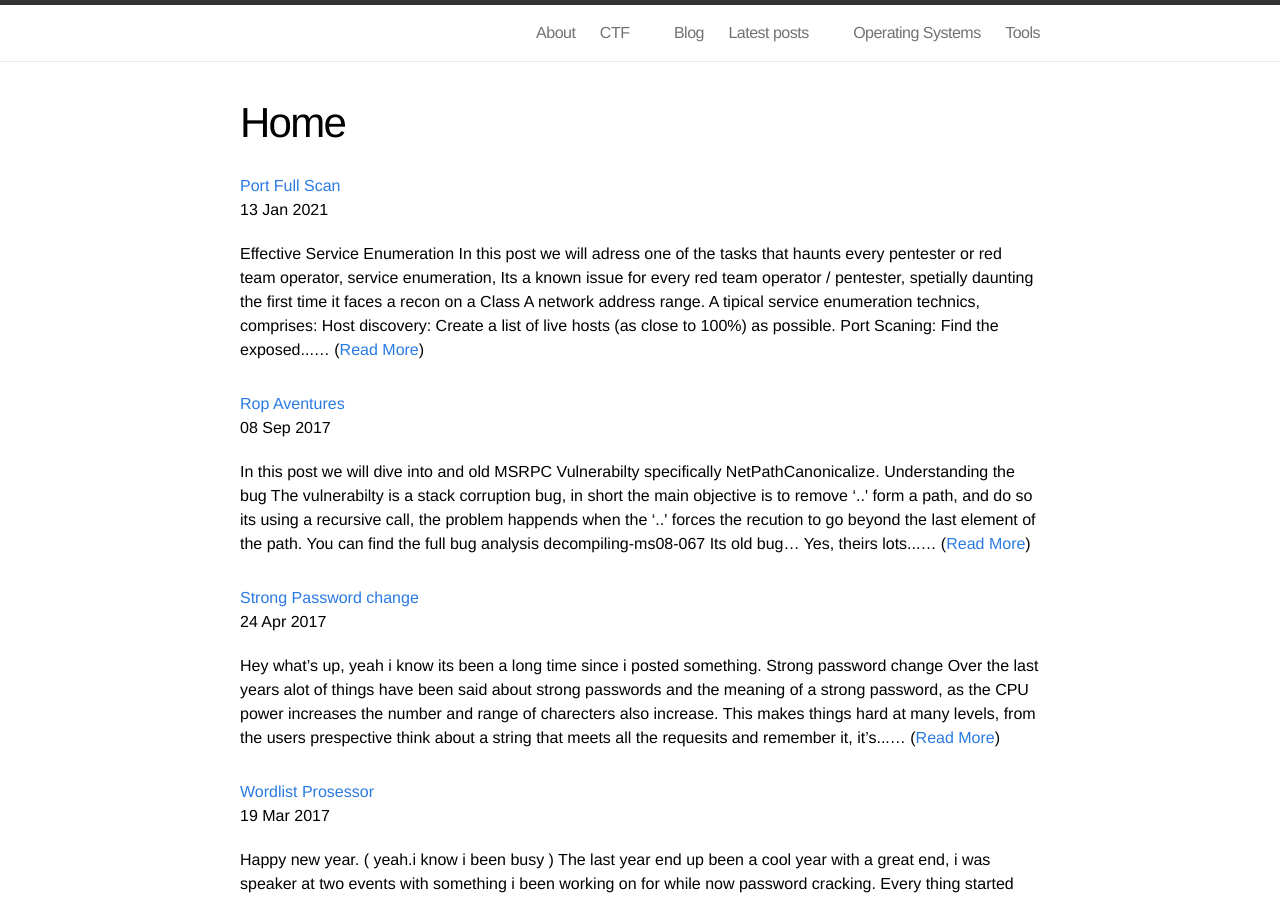
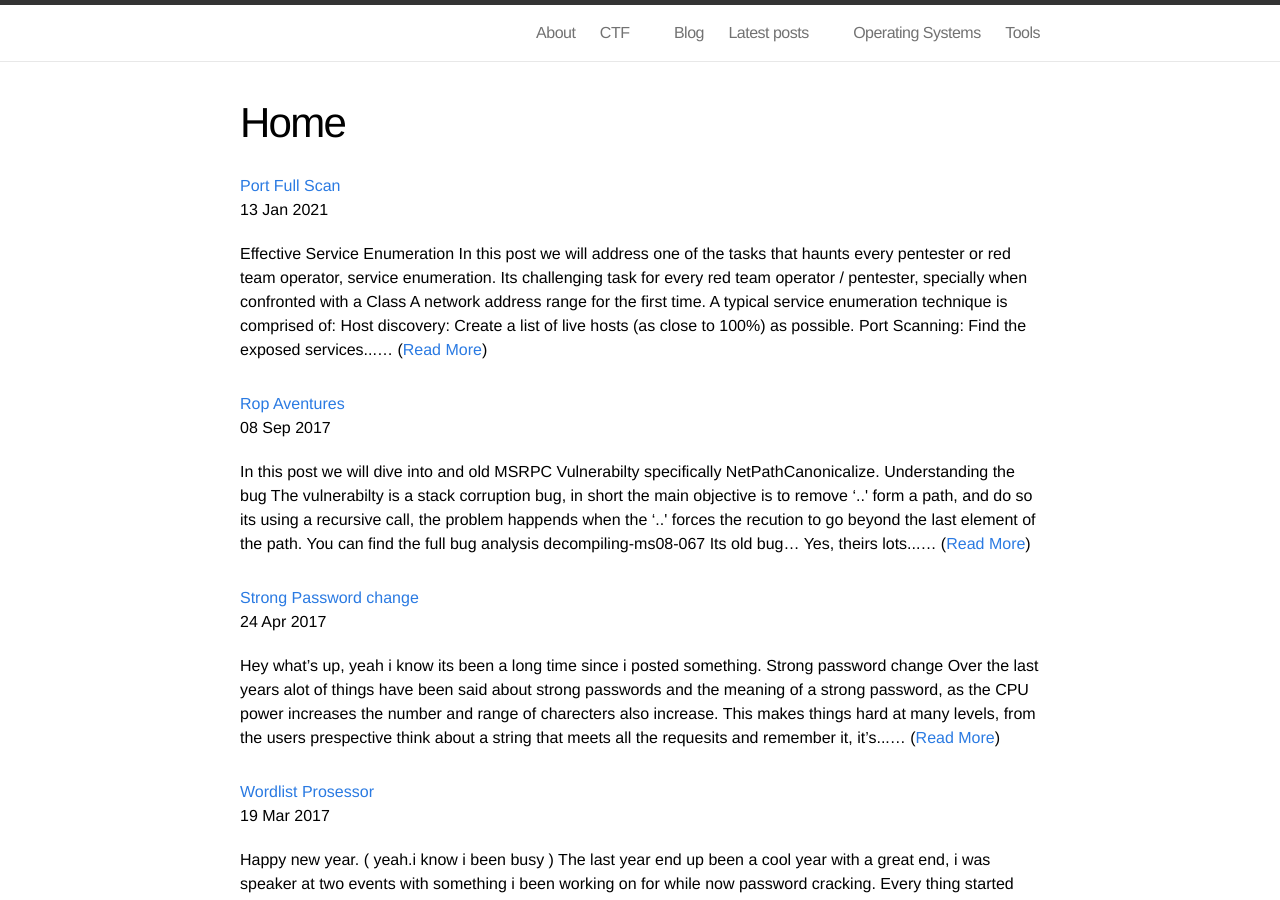
Before and after one commit to 0x4E0x650x6F/0x4E0x650x6F.github.io, a Jekyll site: the page built from index.html, in a window 1280 px wide and 900 px high. Built offline with Jekyll 4.4.1, drawn with Linux system fonts in a browser that asks for light colours; the list of posts is cut into pages by our own code; some of the changed lines change nothing that is shown.

Commit message:
update 2021-01-13-nmap.md
review and rewritten the post, fixed typos and removed misleading content.

````diff
--- a/_posts/2021-01-13-nmap.md
+++ b/_posts/2021-01-13-nmap.md
@@ -7,61 +7,77 @@
 
 ## Effective Service Enumeration
 
-In this post we will adress one of the tasks that haunts every pentester or red team operator, **service enumeration**, Its a known issue for every red team operator / pentester, spetially daunting the first time it faces a recon on a **Class A** network address range.
+In this post we will address one of the tasks that haunts every pentester or red team operator, **service enumeration**.
+Its challenging task for every red team operator / pentester, specially when confronted with a  **Class A**
+network address range for the first time.
 
 
-**A tipical service enumeration technics**, comprises:
+**A typical service enumeration technique** is comprised of:
 
 - **Host discovery:** Create a list of live hosts (as close to 100%) as possible.
-- **Port Scaning:**  Find the exposed services on the hosts found by the previous step.
-- **Version Scan:** This last step assists the operator in prioritizing what services to test first or to leave behind.
+- **Port Scanning:**  Find the exposed services on the hosts found by the previous step.
+- **Version Scan:** Determine software names and versions; this assists the operator in prioritizing what services to test first or to leave behind.
 
 
-If you ever did a pentest for a big corporate network you'r probably already hearing the eco of the project's budjet / clock, this is one of the main differences between a threat actor and a pentester, threat actors don't have tight bugjects or limited to a few weeks this fact alone **MAKES ALOT OF DIFFENTECE**  as every setep is taken with a huge amount of information and well contextualized.
+When performing pentesting for a big corporations, pentesters usually face budget and time constraints on their analysis;
+by contrast, threat actors often don't have these kind of limitations and can run more detailed analysis without any
+time constraints, and consolidate more information during that time. The lack of time constraints also enable attackers
+to use slower, less noisy analysis techniques, in an attempt to avoid detection. Regardless, service enumeration is used
+at different stages (such as lateral movements and black box analysis), and often performed with tools like **nmap**,
+**masscan**, **zmap**, to name a few. Our approach presented in this post relies on **nmap**, as we found it is quite
+reliable in our usage scenarios.
 
-In the end what does this mean?
-
-This means port scanning is not always needed once they are inside the network and when it its they have the time on their side the slower the actions less noise they will make, this is key not only to maintain the access, but also to avoid raising flags, one of such technics takes advantage of **lateral movents** as for every new compromise amoung the information collected is services and resources envolved in does services a **black box analisys** becomes a **white box**.
-
-Alot has been done and writen about his topic, **nmap** is the most known but thier are others **masscan** **zmap** and others, in this post i wll talk about **nmap** i  find it more reliable than others i tryed the **asyncronos** scan is a hot topic and fiercely debated, the issue with **asyncronos** and networking is latenecy it short slow reponsces leads to **false negatives** meaning closed ports that are actualy open but behind something that slows down the reponce.
+While asynchronous scanning is a hot topic, we found network latency can have a big impact on its reliability, considering
+slow responses may lead to **false negatives**, showing ports that are actually open but slow as closed. As such, our
+solution relies on synchronous scan, opting instead to distribute the task to multiple workers.
 
 
 ### Discovery
 
-Active discovery is usally the second step of theirs work to be done before this namely:
+Active discovery is usually the second step taken by operators. It revolves around the following steps:
 
-- Who is the **dhcp**.
-- Where is the host located in the network.
+- Identify **dhcp** information;
+- Where is the current host located in the network.
 - What is the **ipaddress** of the host.
 
-Some of this information is avaliable in the os other can be collected by listening to the network with a tool like netdiscovery, after this step **active discovery** is contextualzed, this means the operator should be able to determine the potential number of neighbors.
+Some of this information can be provided by the operating system, and other can be collected by listening to the network
+with a specialized tool like netdiscovery. The **active discovery** is contextualized when an operator is able to determine
+the potential number of neighbours.
 
-A critical information for this step is the address range the latency of the network / bandwith and existence of filters of any kind, personaly i tend to opt betwen 3 methods of discovery.
+The address range and the latency of the network, as well as bandwidth and possible network filters can be critical to the
+successful completion of this task. There are several common methods of discovery, such as:
 
 
 #### DNS BASED
 
-This means i found a way to collect significant amount of internal names that can be used to establish range of addresses considering the **class** of address ranges for **Class A** or **class B** one of the most used methods is to split the ranges in subtnets **/24** this will create a constant stream of information to be preocessed.
+By analyzing the amount of internal names, we can try to establish a range of  addresses considering the **class** of
+address ranges for **Class A** or **class B**; This is commonly achieved by splitting the ranges in subtnets **/24**.
 
 
 #### Ping sweeps
 
-This can be done with many tools like everthing in this field, nmap is able to do this and uses it to create internal statistics to aid its planing and prediction algorithms, in modern networks this might be a source of **huge pain icmp** block or slowdowns will affect the accuracy and the amount of time spent on each target.
+There are many tools capable of performing ping sweeps, including nmap. Nmap uses it to create internal
+statistics to aid its planing and prediction algorithms. However, in modern networks this might be a source of problems
+due to icmp blocks or slowdowns that will impact the accuracy and time spent on each target.
 
 #### Port acknowledge
 
-For the lack of a better term it means electing a range of ports to be used as beacons to establish if the host is live or not, confused ? its actualy more simple that it seems, after a some time you will realyze some ports tend to **be as open** in spesific systems  eg: Windows 3398,445, 135 Linux: 22. to name a few. The advantages of this technic is it doesn't rely on icmp and nmap is still able to make its statistics to plan the execution resulting in shorter times.
-
+By manually choosing common ports that systems often have open, such as 22 in Linux or 135 or 3389 in Windows, we can use
+nmap to quickly identify possible alive hosts by focusing on these ports first. This results in shorter analysis time,
+at the expense of some accuracy.
 
 ### Port Scanning
 
-I read this once, "port scanning is the equivalent o geting into a buildingf and knock on every door, to see who lives their", simple but true this means the objective goal would be to reach all **65535 ports on every host** many say a comprensive pentest will allways include a **full TCP/UDP scan**, one of the rationals behind this is to provide information need from security prespective, but not critical enouph for the local teams to execute regularly, although this has changed and some companies actualy scan their networks regularly.
+I read this once, "port scanning is the equivalent o geting into a building and knock on every door, to see who lives their", port scanning is the most common and well-known method, and the most common task for the usage of nmap. It involves
+iterating every port (from all the possible 65536 ports) and check if it is reachable. It is the most extensive method,
+but with longer execution time and generates more network traffic. A comprehensive pentest will  always include a
+full TCP/UDP scan, but not all companies perform network scans regularly.
 
-The question is how to make this effective and extract rellyable and accurate information berfore all your hardware becomes obsolete. :)
-Over the years i tryed many things, some o came up by my self others i borrowed from others, the one i find most effective is split port  and ip  address in ranges,  "usually called staged scan", making them more managable.
-As the information arrives one can aggregate it and prioritize the services that will be looked at first.
+As most operators, we also experimented different approaches at automating these methods, using both available and
+custom made tools and scripts. An approach we found particularly effective is to split ports and ip addresses in ranges,
+(usually called "staged scan"), making them more manageable.
 
-An example of it would be:
+An example of this approach would be:
 
 ```
 80,443,8080
@@ -72,33 +88,35 @@
 30000-65535
 ```
 
-As allways theirs also a downside, this also means you will need to keep an eye on the scanner and avoid it beeing stoped between stages, this was were i started craft some code to automate, **[Dscan](https://github.com/0x4E0x650x6F/dscan "Distribuited Scan")** was born from the need to maintain acitive reliable stream of information flowing even if the pentester is not their, the smaller the tast less resources it needs (in therory at least),  hypothetically one could create something that after setup would work on the scan stage after stage and keep the results, and resume if it something goes wrong.
-This also opens up the possiblity of leaving something behind after hours, and spreating the proboes over a longer time frame.
-
-The way i usually did this was:
-
-- **split the network addresses**  in calss C address CIDR
-- **split the port ranges** into managble ranges is usefull to consider the network bandwtith, number of team members, and other limitations that might come up.
--**filter** the services indentiflied easily, and calssify them based on a priority.
--**version scan** some servirces would require a version scan or vulnerability checks, this are usualy services where the protocol is not easly identified or when knowing a service version could aid the operator in finding potential vulnerabilities to be exploited.
-
-
-The firs two steps are easlly automated and would result ins something like.
-
-```
-nmap -n -sn -PE -PP -PS 21,22,23,25,80,113,31339 -PA 80,113,443,10042 <ip-range> -oA <ip-range>
-nmap -n -sS -PE -PP -PS 21,22,23,25,80,113,31339 -PA 80,113,443,10042 -p25,135,137,139,445,1433,3306,5432 <ip-range> -oA <ip-range>
-```
-
-After a while as most pentesters, i started to create serveral scripts to mange this and free my self from this task in a more automated way and last year i decided to make a tool to not only do this but allow one or more systems to colaborate while maintaing a close eye on the progress, and **Dscan** was born.
-
-<iframe width="560" height="315" src="https://www.youtube.com/embed/3wY6gpH_8rE" frameborder="0" allowfullscreen></iframe>
+The need to keep an eye on the scanner and make sure it wasn't stopped between stages led us to craft some automation
+for this approach, called **[Dscan](https://github.com/0x4E0x650x6F/dscan "Distribuited Scan")**. Dscan centralizes the
+results and status of a set of scanner workers (called agents), while allowing resume of scans. This alleviates the need of attention
+from an operator, and it is particularly suited for regular scans, as they can take longer time and their state is managed
+automatically.
 
 ### Dscan
 
-Dscan is a small distributed application, with two components **server** and **agent** they are linked to each other by an tcp connection with ssl tunnel to protect the information from tampering we all know the amount of shenanigans auditors find in the client's networks.
+Dscan is a small distributed application, with two components **server** and **agent**. The components interact via TCP
+with SSL. The server coordinates the execution of the agents that will perform the scan tasks, and aggregate the generated
+results. The tool behaves well in multiple scenarios, ranging from dedicated servers to raspberry pi boxes, enabling
+unattended scans on available networks.
 
-A configuration such as the one bellow dettermins the tasks and the targers to be scanned, as well as the place where the reports will be saved.
+The solution allows the configuration of any number of stages, requiring always at least one - the discovery stage. This
+stage is used by the tool to enumerate live hosts and their addresses. These hosts are then grouped  in **cidr** or block range
+format.
+
+Both server and agent keep a copy of the scan report. When an agent is disconnected, it is added to an internal unfinished pool.
+If the server fails catastrophically, there is a .trace file that holds a serialized state of the scan process,
+allowing it to resume its previous state,  **including** unfinished or failed scans.
+
+##### Configuration
+Configuration steps:
+- generate a certificate and private key for your setup;
+- copy the certificate file to the agents;
+- edit the appropriate settings in the configuration file;
+
+A configuration file example is shown below. The server can generate a boilerplate configuration file, suitable for most
+tasks, and ready to be adjusted to a specific scenario.
 
 ```
 [base]
@@ -133,34 +151,9 @@
 cert-hostname = dscan
 ```
 
-**Q:** Do i need to write all that configuration?
-**R:** No, the tool generates a base line, that can be ajusted don't panic. :D
+##### Running
+Please have a look at the following video, exemplifying Dscan operation:
 
-The application allows one to establish a continum service enumeration workflow, that can run beyond office hours, without this reprensenting a risk for the auditor system, a small computer like raspberry pi or other like it can esure the orchestration and scanning outside office hours and reenforced by the auditors in office hours by the auditors computers.
-
-
-The process works as follows:
-
-- A certificate and private key is configurated in the server side.
-- Scan details are preparered.
-- Target list is compiled into a text file.
-- The server is started with the config file and target's directory.
-- The server takes the target's list targets are parsed and optimized generates a .work file, and a .tracefile
-- Certificate is shared with the agent's.
-- Agents connect to the server authenticate, and receives a target starts scanning.
-
-Like all things in life this also **has rules**, the server config file needs to include a discovery stage, this stage is **key** all other stages depend on this to know which targets are live, all reports sent by the agents from this stage are opend processed and the resulting ips are grouped in **cidr** or block range format say **1-10**.
-
-- Their are no limitations on the number of stages (except for the existence of the discovery).
-- Both agent and server keeps a copy of the scan report.
-- When an agent is disconnected the target goes to a unfinished pool, distributed next time a new target is requested.
-- In case of a catastrofic failure in the server, the .trace file holds a serialized state of the scan process, enabling it to resume from its previous state,  **including** unfinished or failed scans.
-
-In sort my solution for a reliable enumeration process.
-
-* Target optimization.
-* Distribribuiton
-
-This also allows efordless colaboration between auditors.
+<iframe width="560" height="315" src="https://www.youtube.com/embed/3wY6gpH_8rE" frameborder="0" allowfullscreen></iframe>
 
 You can find the code for this project at  [Dscan](http://github.com/0x4E0x650x6F/dscan "Dscan")
````
